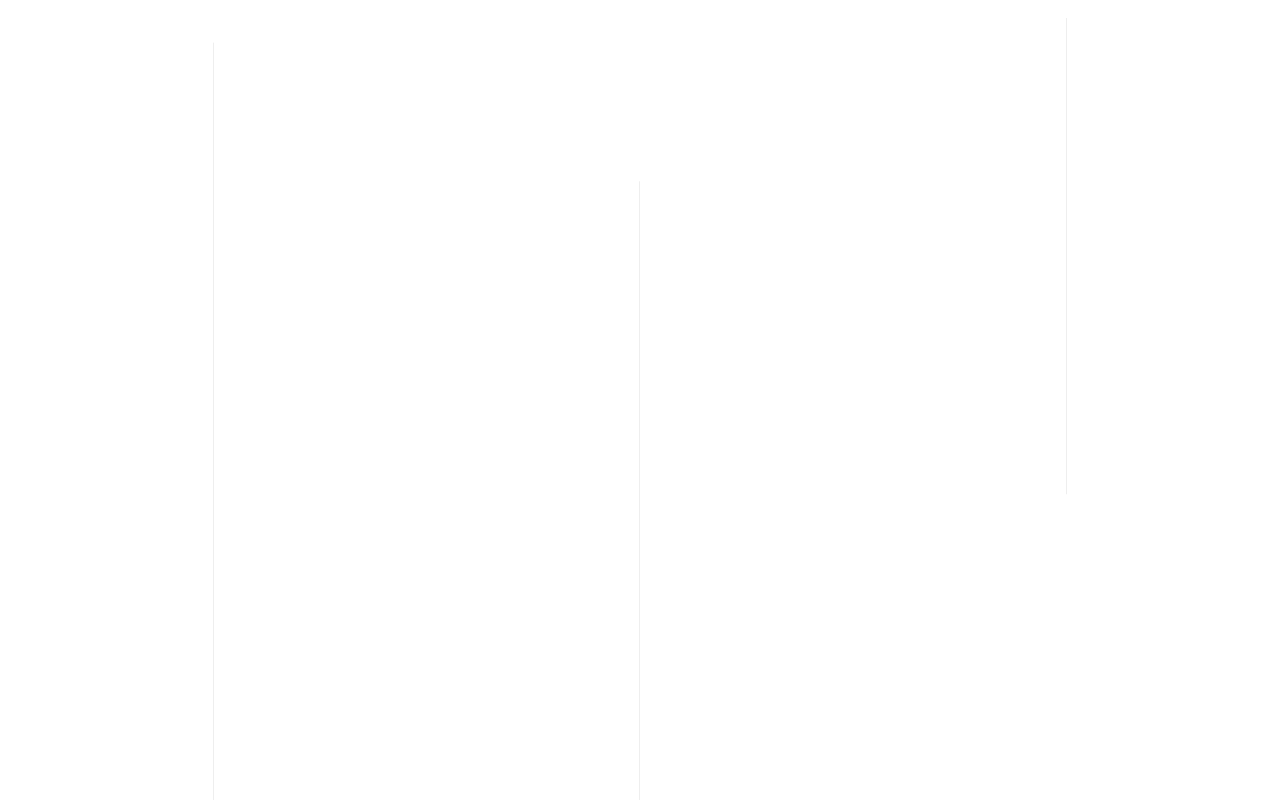
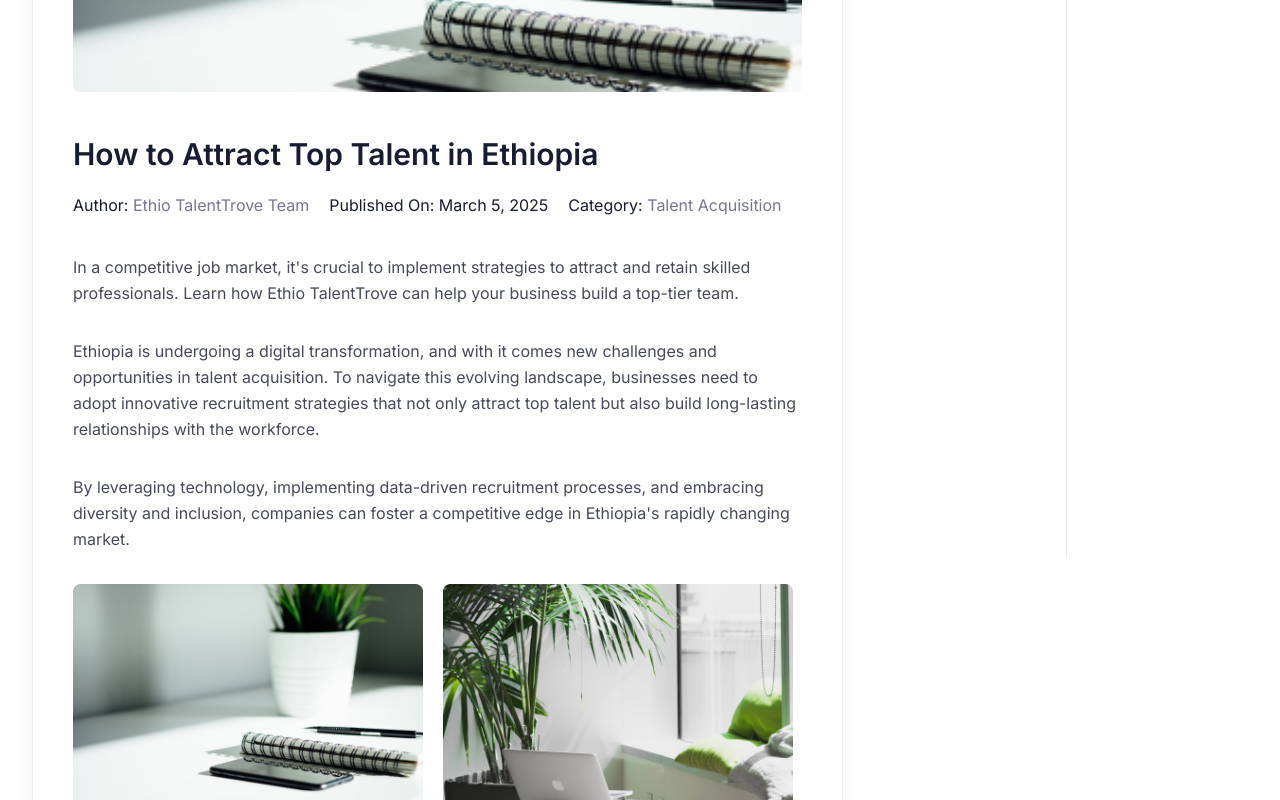
Before and after one commit to MahletWondesen/Ethio-talent-trove, a Next.js app: page /blog/1 in a window 1280 px wide. Shown: the part 480-1280 px from the top of the page. Before the commit the page ends 800 px from the top, so only its background shows below. Built offline with nearby package versions, Linux system fonts and the light colour scheme.

Commit message:
first commit

```diff
--- a/app/(site)/blog/[_id]/page.tsx
+++ b/app/(site)/blog/[_id]/page.tsx
@@ -1,9 +1,12 @@
+"use client";
 import BlogData from "@/components/Blog/blogData";
 import Image from "next/image";
-import { Blog } from "@/types/blog";
 
 const SingleBlogPage = ({ params }) => {
-  const blog = BlogData.find((blog) => blog._id === params._id);
+  const { _id } = params;
+  console.log("params", _id);
+  const blog = BlogData.find((blog) => blog._id && blog._id.toString() === _id);
+  console.log("blog", BlogData, blog);
 
   if (!blog) {
     return <div>Blog not found</div>;
@@ -70,13 +73,13 @@ const SingleBlogPage = ({ params }) => {
                     src={blog.mainImage}
                     width={350}
                     height={200}
-                    alt="image"
+                    alt="Additional view"
                   />
                   <Image
                     src="/images/blog/blog-02.png"
                     width={350}
                     height={200}
-                    alt="image"
+                    alt="Additional view"
                   />
                 </div>
 
--- a/types/blog.ts
+++ b/types/blog.ts
@@ -7,7 +7,7 @@ export type Author = {
 };
 
 export type Blog = {
-  _id: any;
+  _id?: string | number;
   title: string;
   slug?: any;
   author?: string;
```
